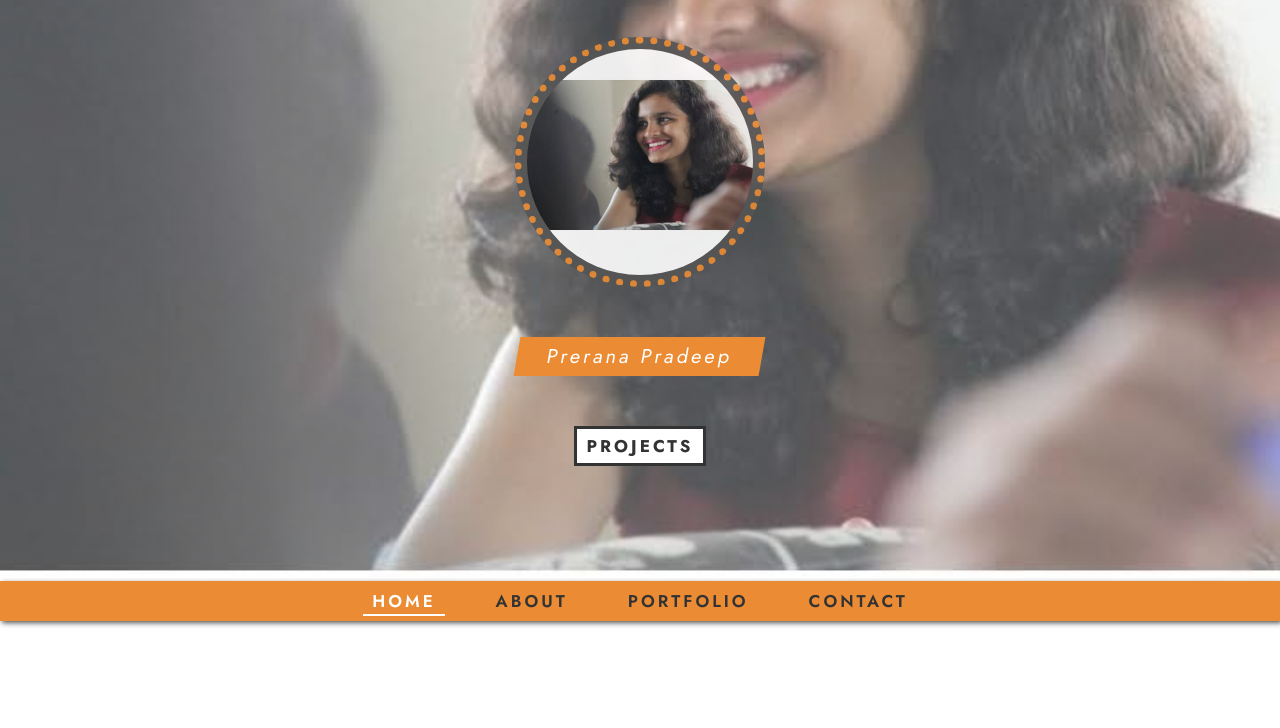
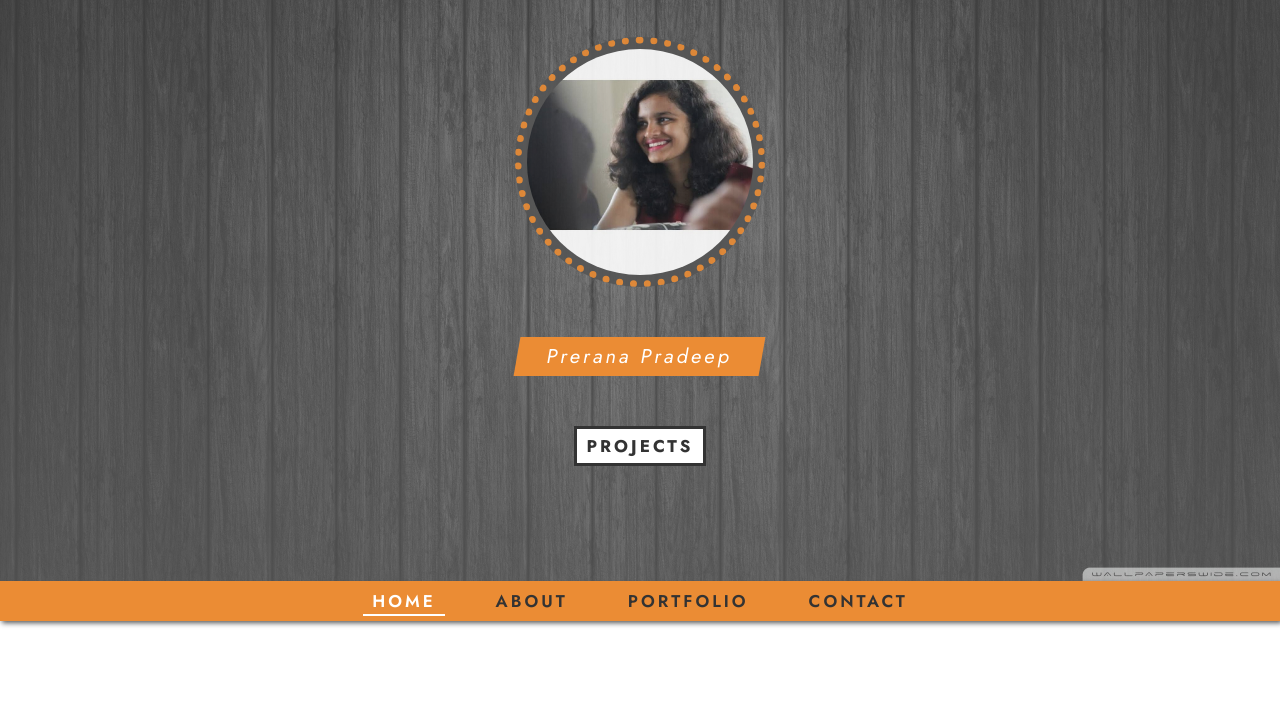
Before and after one commit to preranapradeep17/portfolio, a plain HTML site: page index.html in a window 1280 px wide. Shown: the part 219-947 px from the top of the page. Drawn offline with Linux system fonts and the light colour scheme.

Commit message:
Update portfolio1.css

```diff
--- a/portfolio1.css
+++ b/portfolio1.css
@@ -36,7 +36,7 @@
         rgba(255, 255, 255, 0.2),
         rgba(255, 255, 255, 0.3)
       ),
-      url(profile.jpg) center no-repeat;
+      url(background.jpg) center no-repeat;
     background-size: cover;
     flex-direction: column;
   }
```
